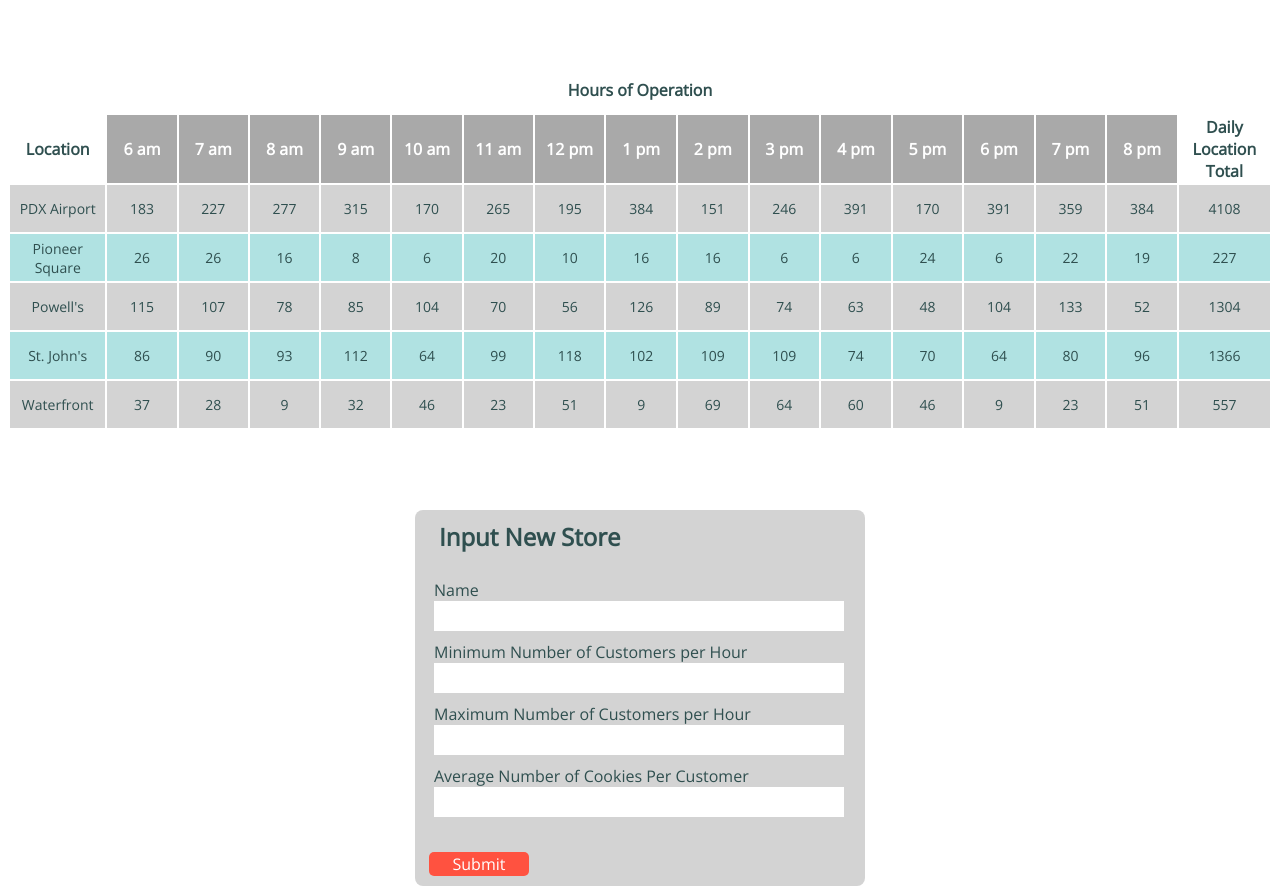
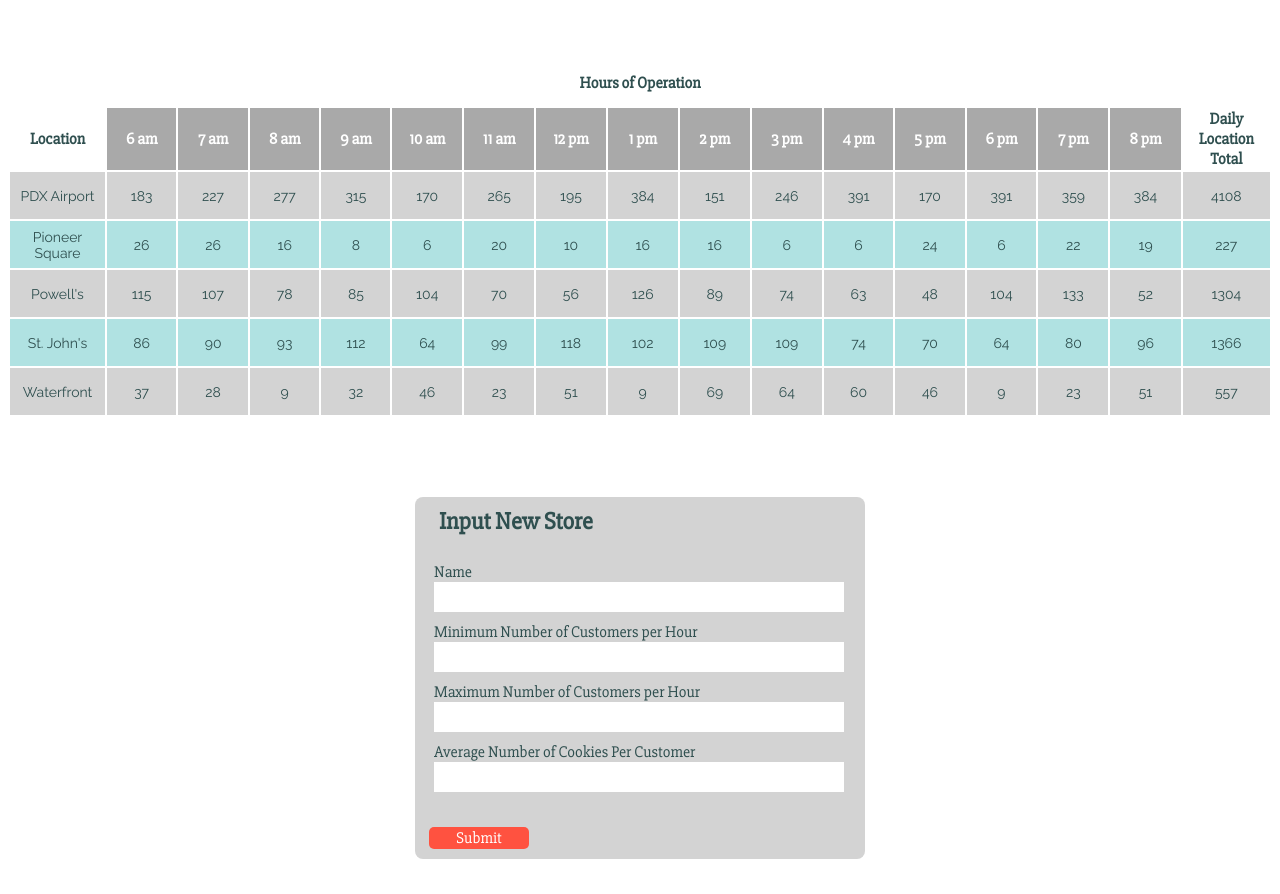
Before and after one commit to merylturner/cookie-stand, a plain HTML site: page sales.html in a window 1280 px wide. Shown: the part 134-1028 px from the top of the page. After the commit the page ends 1001 px from the top, so only its background shows below. Drawn offline with nearby package versions, Linux system fonts and the light colour scheme.

Commit message:
updated styling for table page

```diff
--- a/css/tablestyles.css
+++ b/css/tablestyles.css
@@ -1,12 +1,12 @@
 h1, h3 {
-    font-family: 'Open Sans', sans-serif;
+    font-family: 'Slabo 27px', sans-serif;
     font-size: 50px;
     text-align: center;
     color: #ff5240;
 }
 
 * {
-    font-family: 'Open Sans', sans-serif;
+    font-family: 'Slabo 27px', serif;
 }
 
 .location h3 {
@@ -33,7 +33,7 @@ p {
     margin-top: 80px;
 }
 #datatable {
-    font-family: 'Open Sans', sans-serif;
+    font-family: 'Slabo 27px', serif;
     font-size: 20px;
     display: block;
     overflow: auto;
@@ -43,7 +43,7 @@ p {
 
 td {
     text-align: center;
-    font-family: 'Open Sans', sans-serif;
+    font-family: 'Raleway', sans-serif;
     font-size: 14px;
     width: 120px;
     height: 45px;
@@ -52,13 +52,14 @@ td {
 }
 th {
     word-wrap: break-word;
-    font-family: 'Open Sans', sans-serif;
+    font-family: 'Slabo 27px', serif;
     font-size: 16px;
     font-style: bold;
     background-color: #7f7f7f;
     color:white;
 
 }
+/*          FORM         */
 
 #form {
     border: none;
@@ -72,12 +73,12 @@ th {
 #addStore {
     display: block;
     font-size: 16px;
-    font-family:'Open Sans', sans-serif;
+    font-family:'Raleway', sans-serif;
 }
 #legend {
     color: darkslategrey;
     width: 500px;
-    font-family: 'Open Sans', sans-serif;
+    font-family: 'Slabo 27px', serif;
     font-size: 24px;
     border: none;
     text-align: left;
@@ -89,7 +90,7 @@ th {
     background-color: #ff5240;
     /*padding: 4px 10px 4px 10px;*/
     font-size: 16px;
-    font-family:'Open Sans', sans-serif;
+    font-family: 'Slabo 27px', serif;
     color: white;
     border: none;
     border-radius: 5px;
@@ -103,7 +104,7 @@ th {
 
 .input1, .input2, .input3, .input4 {
     display: block;
-    font-family: 'Open Sans', sans-serif;
+    font-family: 'Raleway', sans-serif;
     font-size: 16px;
     padding: 5px;
     color: darkslategray;
@@ -125,10 +126,6 @@ th {
     margin: 0 auto;
 }
 
-/*table thead th:nth-child(n+18){
-    background-color: #7f7f7f;
-}*/
-/*:nth-child(n+2)*/
 table thead th {
     background-color:white;
     color:darkslategray;
@@ -148,6 +145,7 @@ table tr:nth-child(even){
 
 table thead td {
     background-color: white;
+    font-family: 'Slabo 27px', serif;
     color: darkslategray;
     font-size: 16px;
     font-weight: bold;
--- a/sales.html
+++ b/sales.html
@@ -4,7 +4,7 @@
 <head>
     <title> Pat's Salmon Cookies</title>
     <link type="text/css" href="css/tablestyles.css" rel="stylesheet" />
-    <link href="https://fonts.googleapis.com/css?family=Open+Sans" rel="stylesheet">
+    <link href="https://fonts.googleapis.com/css?family=Raleway|Slabo+27px|Open+Sans" rel="stylesheet">
 </head>
 
 <body>
```
